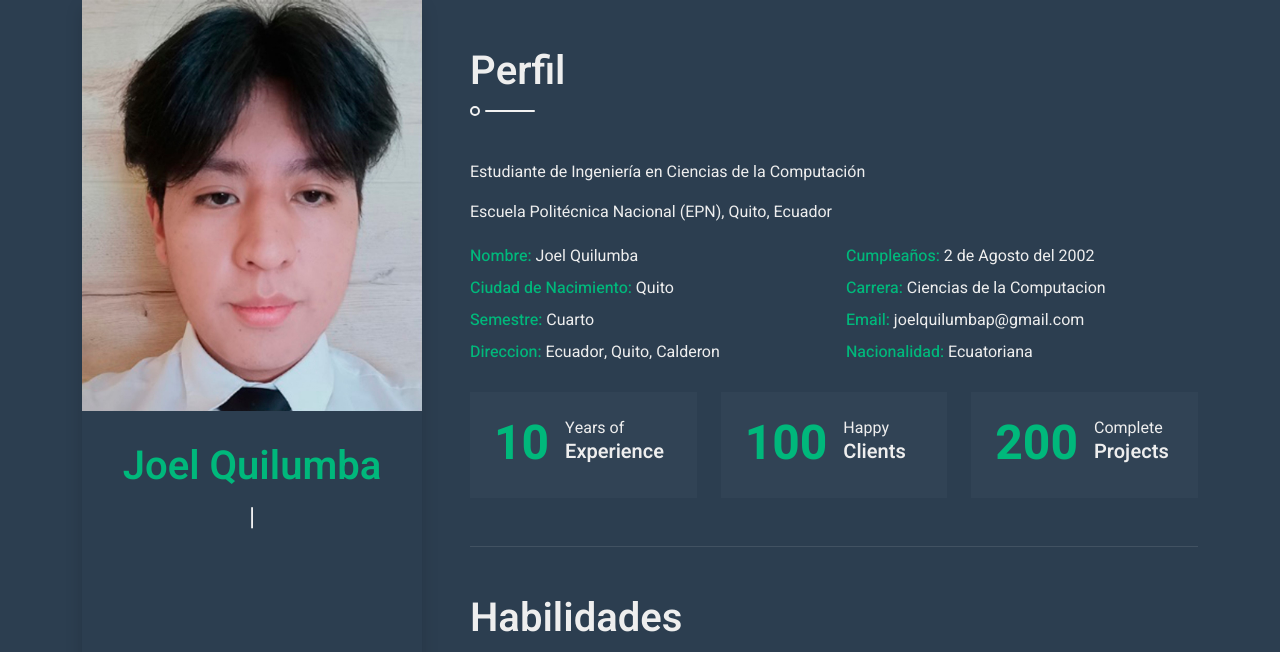
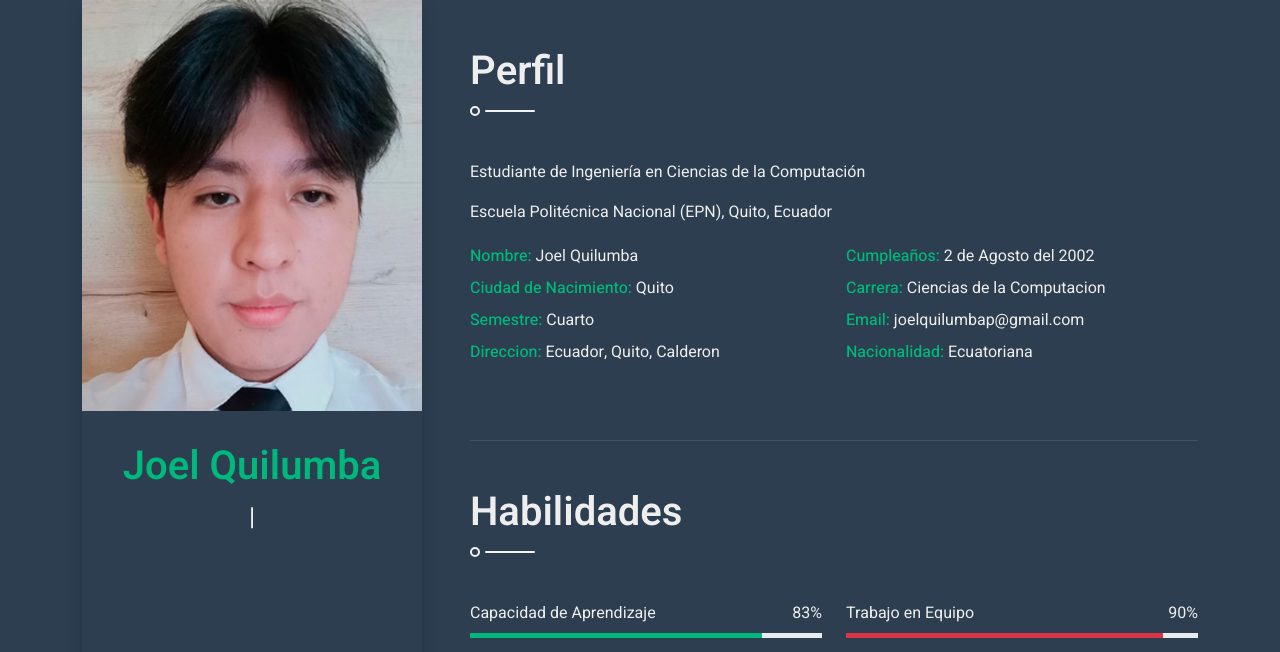
Before and after one commit to iamjoel01/perfil_joel_quilumba, a plain HTML site: page index.html in a window 1280 px wide. Shown: the top 652 px of the page. Drawn offline with nearby package versions, Linux system fonts and the light colour scheme.

Commit message:
Update index.html

```diff
--- a/index.html
+++ b/index.html
@@ -93,35 +93,7 @@
                                 <span class="fw-medium text-primary">Nacionalidad:</span> Ecuatoriana
                             </div>
                         </div>
-                        <div class="row g-4">
-                            <div class="col-md-4 col-lg-6 col-xl-4">
-                                <div class="d-flex bg-secondary p-4">
-                                    <h1 class="flex-shrink-0 display-5 text-primary mb-0" data-toggle="counter-up">10</h1>
-                                    <div class="ps-3">
-                                        <p class="mb-0">Years of</p>
-                                        <h5 class="mb-0">Experience</h5>
-                                    </div>
-                                </div>
-                            </div>
-                            <div class="col-md-4 col-lg-6 col-xl-4">
-                                <div class="d-flex bg-secondary p-4">
-                                    <h1 class="flex-shrink-0 display-5 text-primary mb-0" data-toggle="counter-up">100</h1>
-                                    <div class="ps-3">
-                                        <p class="mb-0">Happy</p>
-                                        <h5 class="mb-0">Clients</h5>
-                                    </div>
-                                </div>
-                            </div>
-                            <div class="col-md-4 col-lg-6 col-xl-4">
-                                <div class="d-flex bg-secondary p-4">
-                                    <h1 class="flex-shrink-0 display-5 text-primary mb-0" data-toggle="counter-up">200</h1>
-                                    <div class="ps-3">
-                                        <p class="mb-0">Complete</p>
-                                        <h5 class="mb-0">Projects</h5>
-                                    </div>
-                                </div>
-                            </div>
-                        </div>
+
                     </section>
                     <!-- About End -->
 
```
